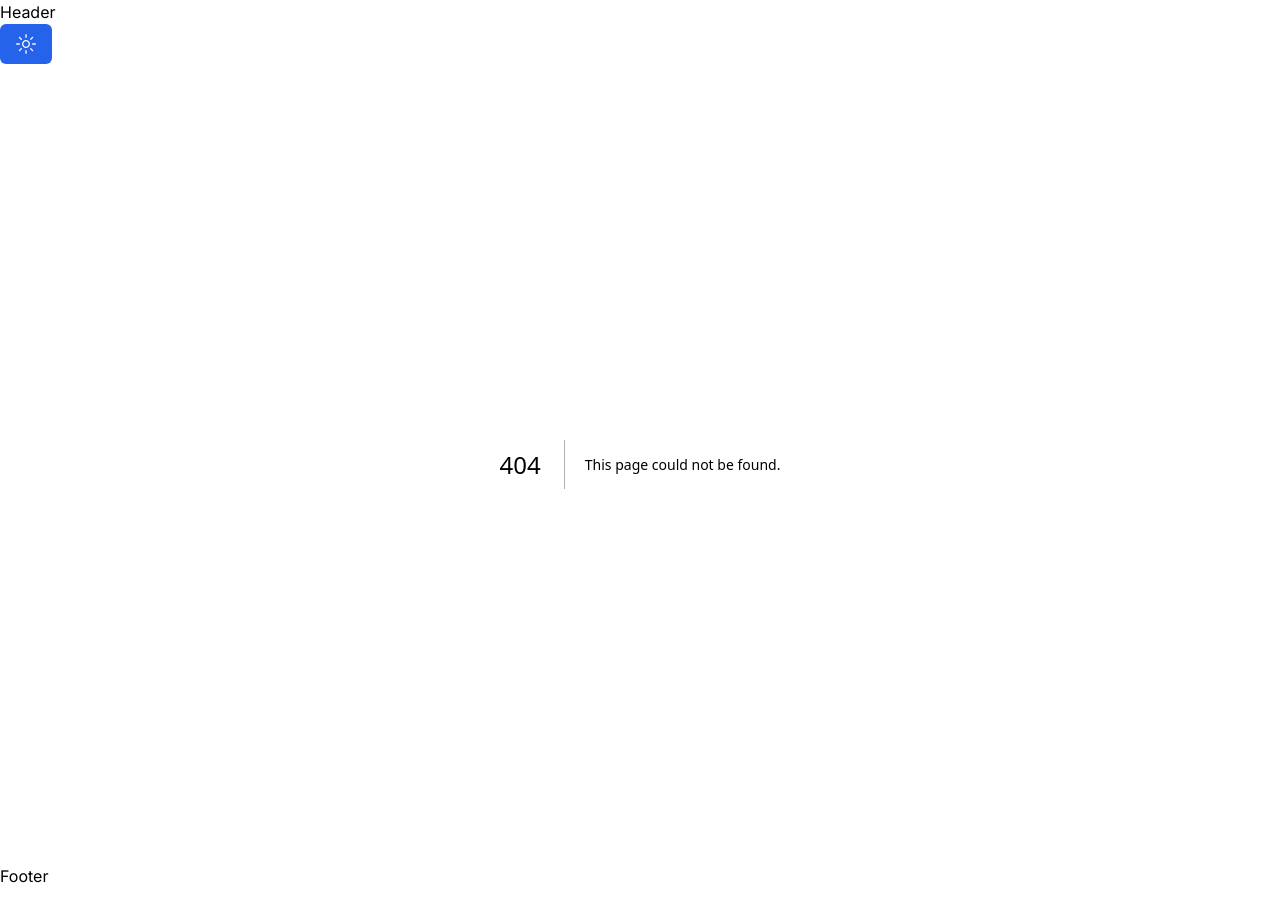
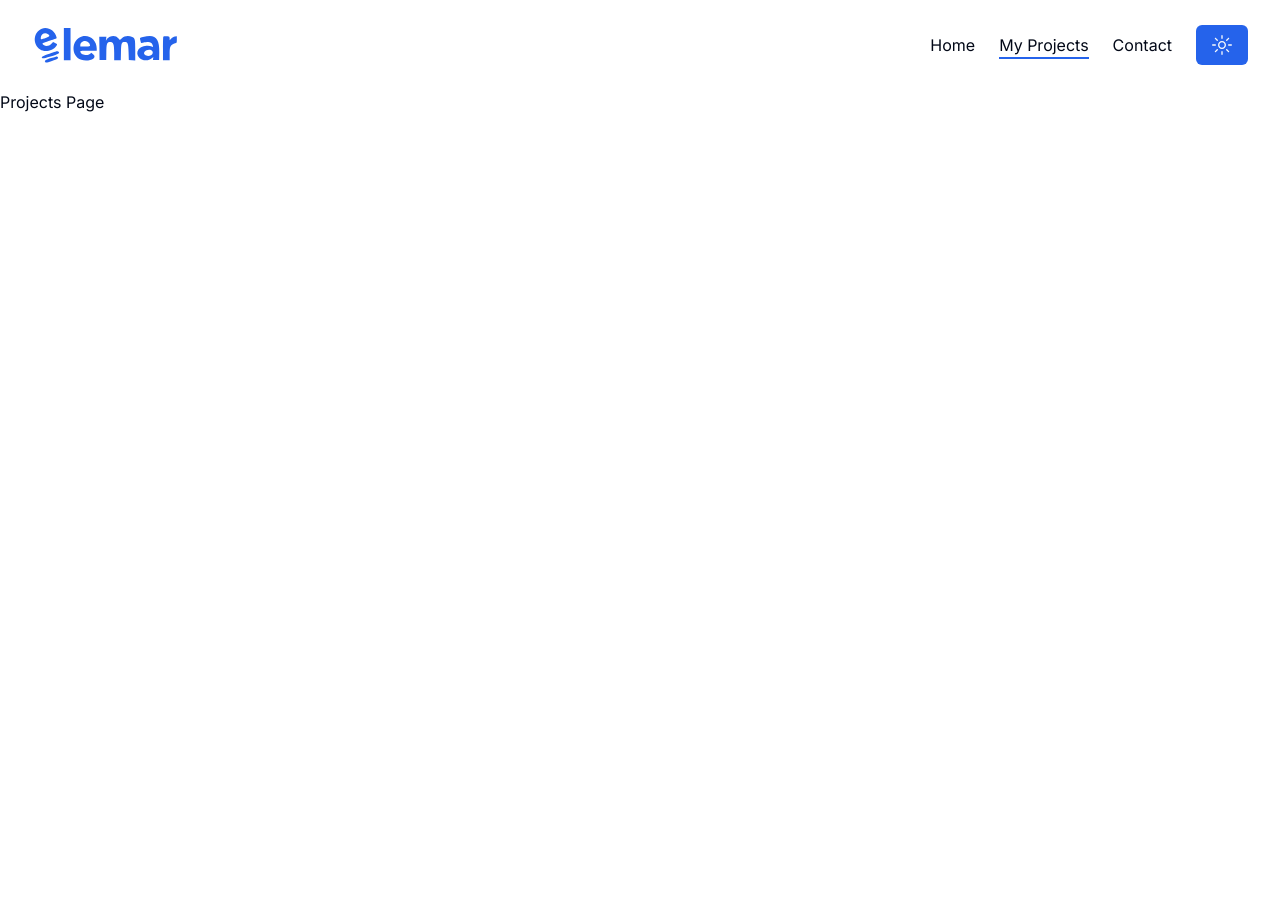
Before and after one commit to jayelemar/my-portfolio, a Next.js app: page /projects in a window 1280 px wide. Before the commit this address had no page. Shown: the top 920 px of the page. Before the commit the page ends 888 px from the top, so only its background shows below. Built offline with nearby package versions, Linux system fonts and the light colour scheme.

Commit message:
wip: logo and nav

```diff
--- a/package.json
+++ b/package.json
@@ -18,6 +18,7 @@
     "@radix-ui/react-tabs": "^1.0.4",
     "class-variance-authority": "^0.7.0",
     "clsx": "^2.1.0",
+    "framer-motion": "^11.0.3",
     "lucide-react": "^0.323.0",
     "next": "14.1.0",
     "next-themes": "^0.2.1",
--- /dev/null
+++ b/src/app/contact/page.tsx
@@ -0,0 +1,9 @@
+import React from 'react'
+
+const Contact = () => {
+  return (
+    <div>Contact</div>
+  )
+}
+
+export default Contact
--- /dev/null
+++ b/src/app/projects/page.tsx
@@ -0,0 +1,9 @@
+import React from 'react'
+
+const Projects = () => {
+  return (
+    <div>Projects Page</div>
+  )
+}
+
+export default Projects
--- /dev/null
+++ b/src/app/template.tsx
@@ -0,0 +1,39 @@
+'use client';
+
+import { motion } from 'framer-motion'
+// hooks
+import useScrollProgress from '@/hooks/useScrollProgress';
+import { ReactNode } from 'react';
+import { transform } from 'next/dist/build/swc';
+// variants
+const variants = {
+  hideen: { opacity: 0 },
+  enter: { opacity: 1 },
+
+}
+const Template = ( { children } : { children: ReactNode}) => {
+  const completion = useScrollProgress()
+  return (
+    <>
+    <motion.main
+      variants={variants}
+      initial='hidden'
+      animate='enter'
+      transition={{
+        type: 'linear',
+        delay: 0.2,
+        duration: 0.4
+      }}
+    >
+      { children }
+    </motion.main>
+    {/* completion bar */}
+    <span
+      style={{transform: `translateY(${completion - 100}%)` }}
+      className='fixed z-50 bg-primary w-1 top-0 right-0 bottom-0 transition-all duration-700'></span>
+    <div className="h-[4000px]"></div>
+    </>
+  )
+}
+
+export default Template
--- a/src/components/layout/Header.tsx
+++ b/src/components/layout/Header.tsx
@@ -1,12 +1,57 @@
 'use client';
 
+import { usePathname } from "next/navigation";
 import { ThemeToggleBtn } from "../common/ThemeToggleBtn";
+import Logo from "./Logo";
+import MobileNav from "./MobileNav";
+import Nav from "./Nav";
+import { useEffect, useState } from "react";
 
 const Header = () => {
+  const [header, setHeader] = useState(false)
+  const pathname = usePathname()
+
+  useEffect(() => {
+    const scrollYPos = window.addEventListener('scroll', () => {
+      window.scrollY > 50 ? setHeader(true) : setHeader(false)
+    })
+
+    // remove event
+    return () => window.removeEventListener('scroll', () => scrollYPos )
+  }, [])
+
   return (
-    <header>
-      <h1>Header</h1>
-      <ThemeToggleBtn/>
+    <header className={`${
+        header
+          ? "py-4 bg-white shadow-lg dark:bg-accent"
+          : "py-6 dark:bg-transparent"
+      } sticky top-0 z-30 transition-all
+      ${pathname === '/' && 'bg-[#fef9f5]'}
+      `
+
+      }
+    >
+      <div className="container mx-auto">
+        <div className="flex justify-between items-center">
+          <Logo/>
+
+            {/* nav */}
+          <div className="flex items-center gap-6">
+            <div className="hidden xl:flex">
+              <Nav
+                containerStyles='flex justify-center items-center gap-6'
+                linkStyles='relative hover:text-primary transition-all'
+                underlineStyles='absolute left-0 top-full h-[2px] bg-primary w-full'
+              />
+            </div>
+            <ThemeToggleBtn />
+            {/* mobile nav */}
+            <div className="flex xl:hidden">
+              <MobileNav />
+            </div>
+          </div>
+        </div>
+      </div>
 
     </header>
   )
--- /dev/null
+++ b/src/components/layout/Logo.tsx
@@ -0,0 +1,15 @@
+import Image from "next/image"
+import Link from "next/link"
+
+
+
+const Logo = () => {
+  return (
+    <Link href='/' className="relative">
+
+      <Image src='/logo.svg' width={150} height={150} priority alt="" />
+    </Link>
+  )
+}
+
+export default Logo
--- /dev/null
+++ b/src/components/layout/MobileNav.tsx
@@ -0,0 +1,9 @@
+import React from 'react'
+
+const MobileNav = () => {
+  return (
+    <div>MobileNav</div>
+  )
+}
+
+export default MobileNav
--- /dev/null
+++ b/src/components/layout/Nav.tsx
@@ -0,0 +1,49 @@
+import { FC } from "react"
+import Link from "next/link"
+import { usePathname } from "next/navigation"
+import { motion } from "framer-motion"
+
+const links = [
+  { path: '/', name: 'home'},
+  { path: '/projects', name: 'my projects'},
+  { path: '/contact', name: 'contact'},
+]
+
+
+
+type NavProps = {
+  containerStyles: string,
+  linkStyles: string,
+  underlineStyles:string
+}
+
+const Nav:FC<NavProps> = ({ containerStyles, linkStyles, underlineStyles }) => {
+  const path = usePathname()
+
+  return (
+    <nav className={`${containerStyles}`}>
+      {links.map((link, index)=> {
+        return (
+          <Link
+            href={link.path}
+            key={index}
+            className={`capitalize ${linkStyles}`}
+          >
+            {link.path === path && (
+              <motion.span
+                initial={{ y: '-100%' }}
+                animate={{ y: 0 }}
+                transition={{ type: 'tween' }}
+                layoutId="underline"
+                className={`${underlineStyles}`}
+              />
+            )}
+            { link.name }
+          </Link>
+        )
+      })}
+    </nav>
+  )
+}
+
+export default Nav
--- /dev/null
+++ b/src/hooks/useScrollProgress.tsx
@@ -0,0 +1,31 @@
+'use client';
+import { useEffect, useState } from 'react'
+
+const useScrollProgress = () => {
+  const [completion, setCompletion] = useState(0)
+
+  useEffect(() => {
+    const updateOnScrollCompletion = () =>  {
+      const currentProgress = window.scrollY;
+      const scrollHeight = document.body.scrollHeight - window.innerHeight;
+
+      if (scrollHeight) {
+        const rawCompletion = (currentProgress / scrollHeight) * 100;
+        const truncatedCompletion = Math.floor(rawCompletion);
+        setCompletion(truncatedCompletion);
+      }
+    }
+
+    // event
+    window.addEventListener('scroll', updateOnScrollCompletion);
+    // clear event
+    return () => window.removeEventListener('scroll', updateOnScrollCompletion);
+  }, [])
+
+
+  return (
+    completion
+  )
+}
+
+export default useScrollProgress
```
Also changed, not shown: public/logo.svg, src/hooks/useScrollProgress.ts (deleted), 1 other file (tests, documents, lock files or other folders).
